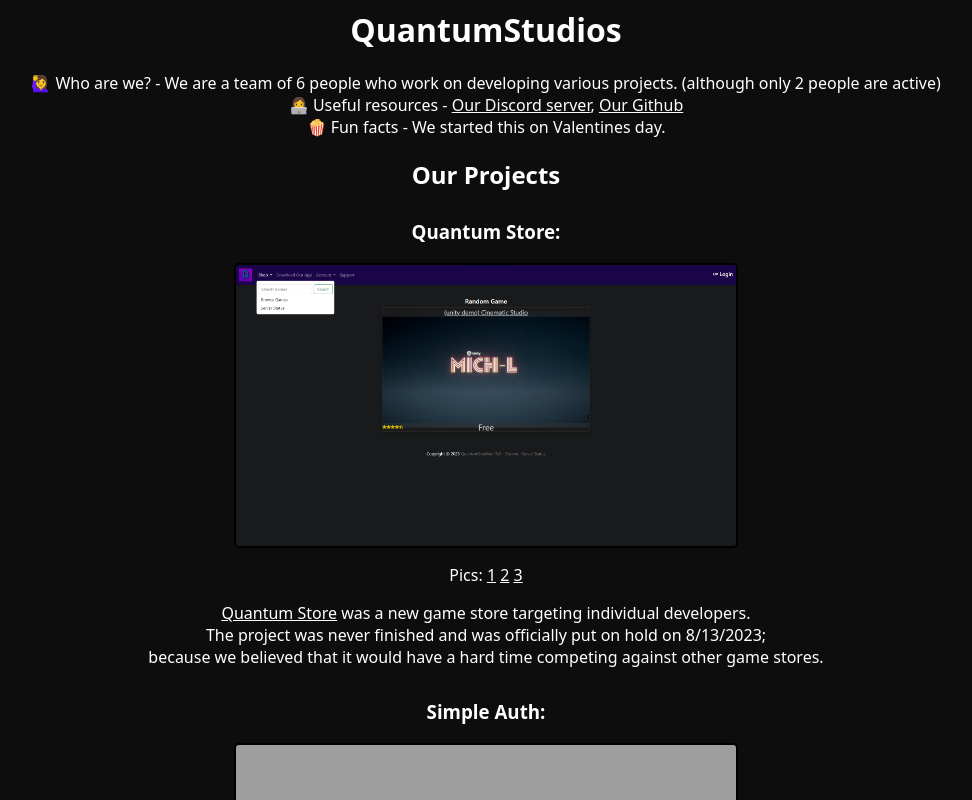
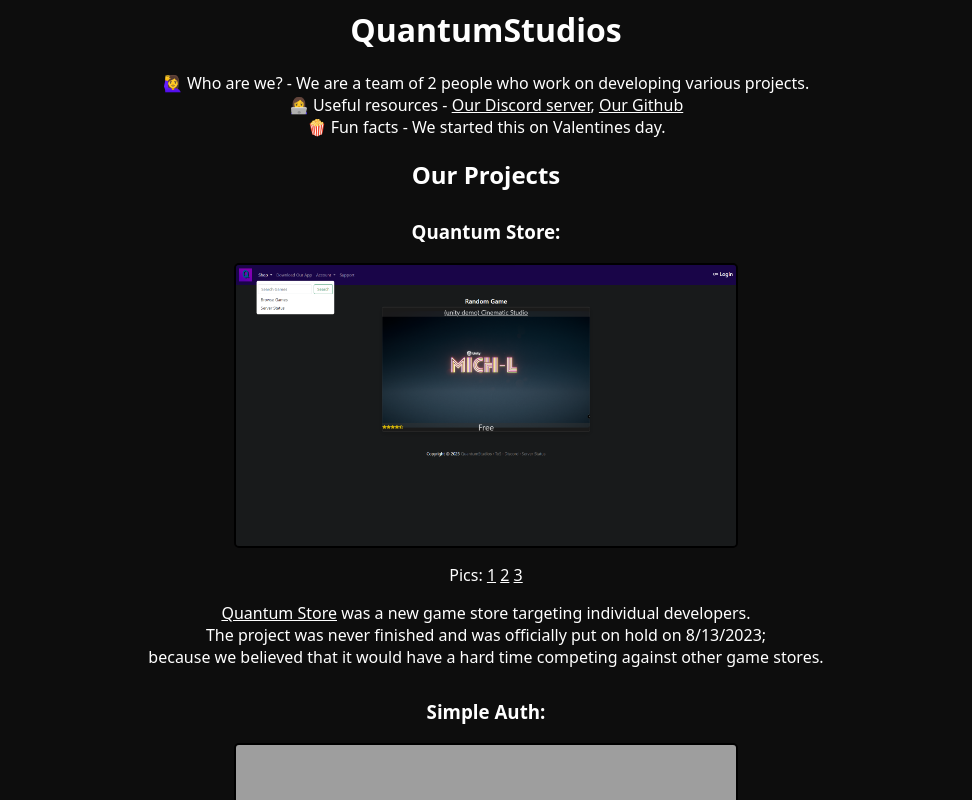
Before and after one commit to OfficialQuantumStudios/website, a plain HTML site: page index.html in a window 1280 px wide. Shown: the top 800 px of the page, without its empty margins (154-1126 px from the left). Drawn offline with Linux system fonts and the light colour scheme.

Commit message:
Update index.html

```diff
--- a/index.html
+++ b/index.html
@@ -46,8 +46,7 @@
 
 <body>
     <h1>QuantumStudios</h1>
-    <p>🙋‍♀️ Who are we? - We are a team of 6 people who work on developing various projects. (although only 2 people
-        are active)<br>
+    <p>🙋‍♀️ Who are we? - We are a team of 2 people who work on developing various projects.<br>
         👩‍💻 Useful resources - <a href="https://discord.gg/pxE5ZRzcry" target="_blank">Our Discord server</a>, <a
             href="https://github.com/orgs/OfficialQuantumStudios">Our Github</a><br>
         🍿 Fun facts - We started this on Valentines day.</p>
```
